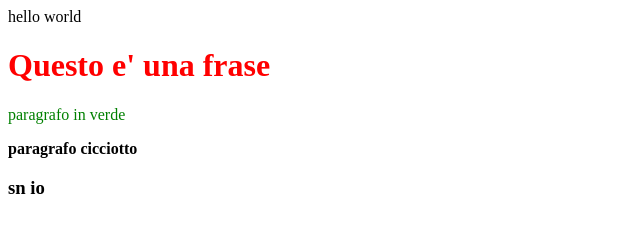
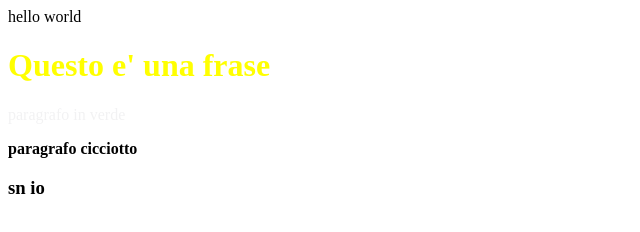
Before and after one commit to LeoT98/LeoT98.GitHub.io, a plain HTML site: page index.html in a window 1280 px wide. Shown: the whole page, without its empty margins (0-640 px from the left). Drawn offline with Linux system fonts and the light colour scheme.

Commit message:
Update index.html

```diff
--- a/index.html
+++ b/index.html
@@ -5,8 +5,8 @@
   </head>
 
   <body>
-    <h1><font color="red">Questo e' una frase</font></h1>
-    <p><font color="green">paragrafo in verde</font></p>
+    <h1><font color="#ffff00">Questo e' una frase</font></h1>
+    <p><font color="#f2f2f3">paragrafo in verde</font></p>
     <p><b>paragrafo cicciotto</b></p>
     <h3>  sn io</h3>
   </body>
```
